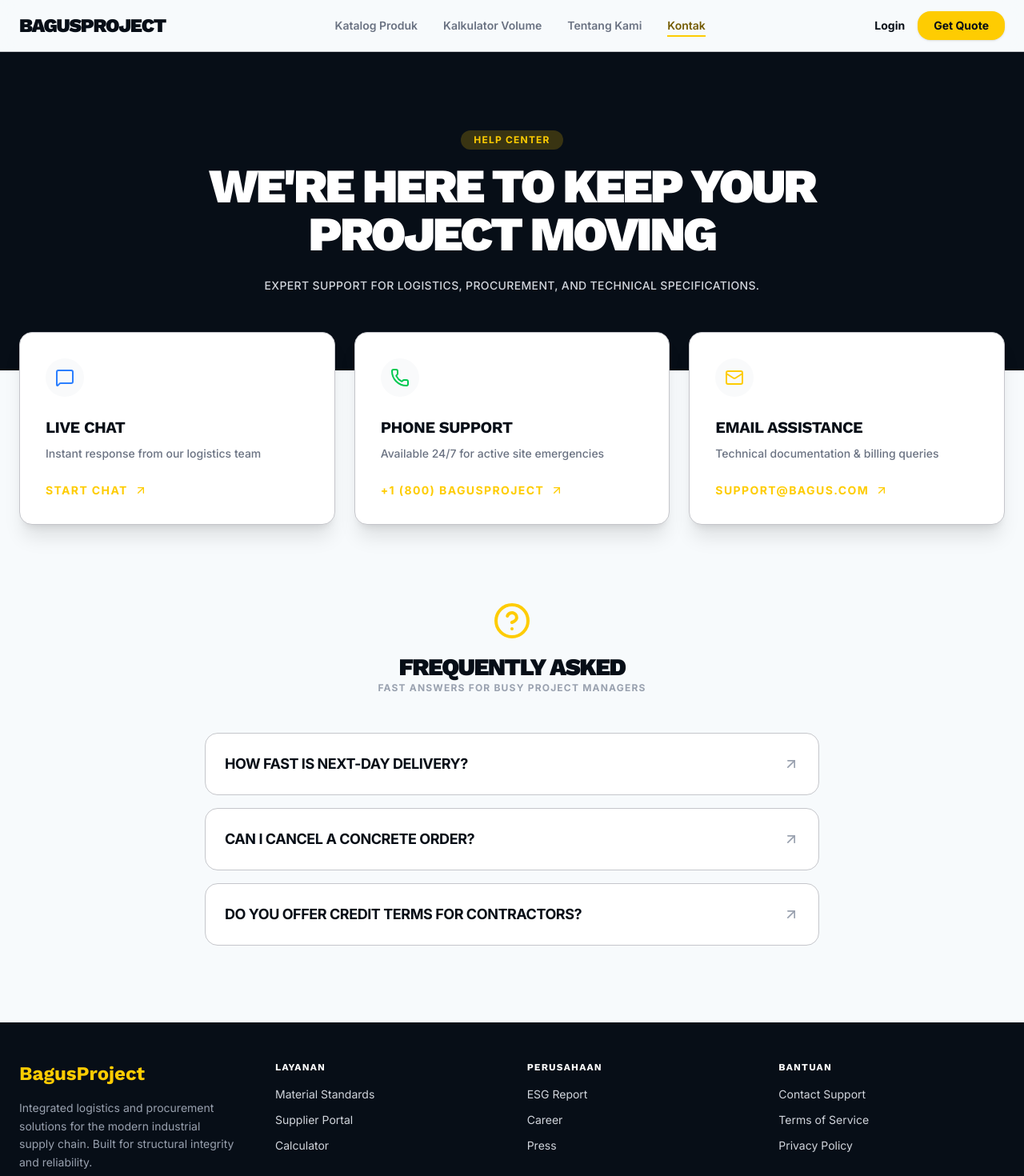
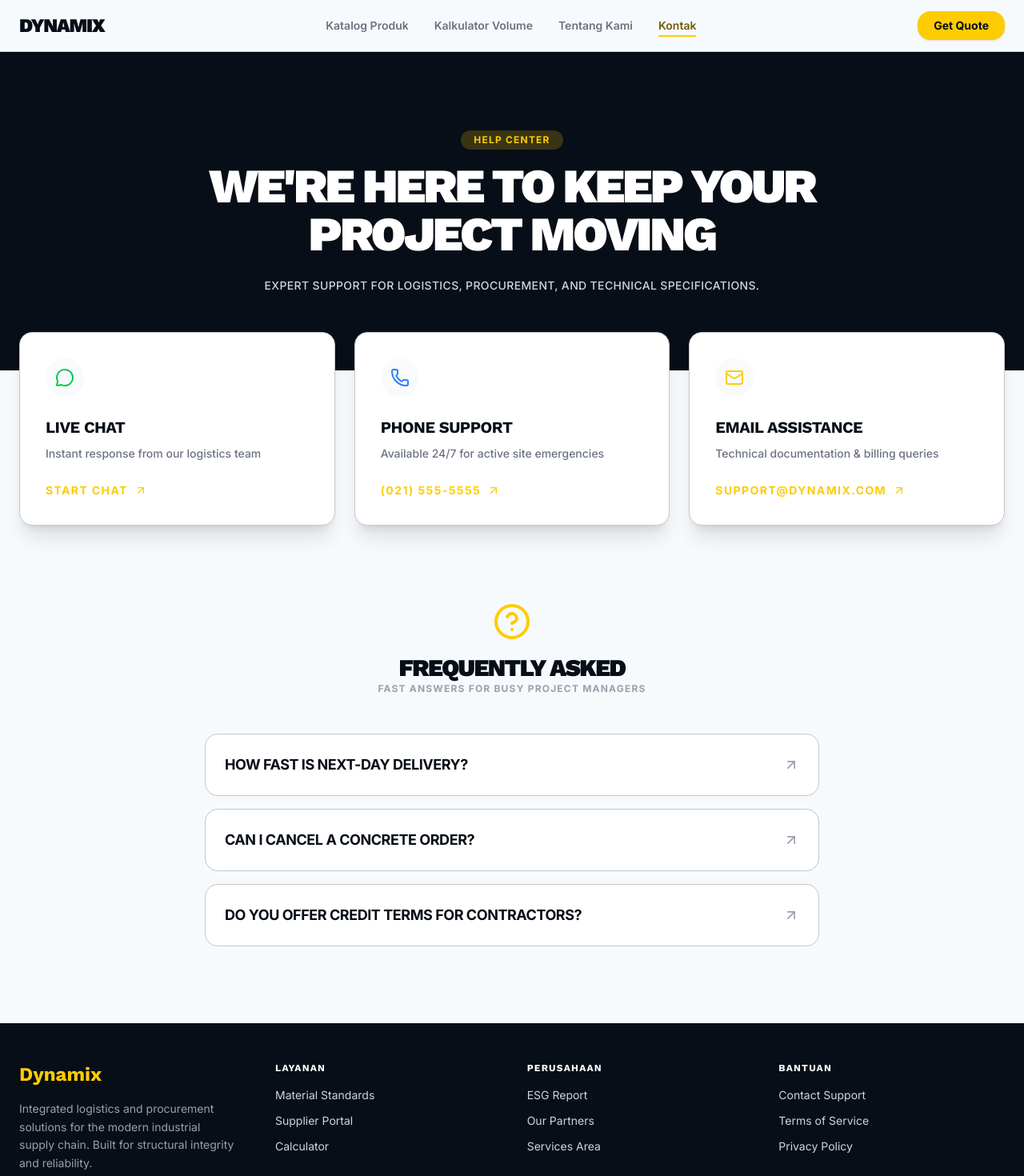
Before and after one commit to ugi85/devBos, a Vue app: page /support in a window 1280 px wide. Shown: the top 1470 px of the page at 80% size. Built offline with nearby package versions, Linux system fonts and the light colour scheme.

Commit message:
add:waTarget

```diff
--- a/index.html
+++ b/index.html
@@ -3,7 +3,7 @@
   <head>
     <meta charset="UTF-8" />
     <meta name="viewport" content="width=device-width, initial-scale=1.0" />
-    <title>BagusProject</title>
+    <title>Dynamix</title>
   </head>
   <body>
     <div id="app"></div>
--- a/metadata.json
+++ b/metadata.json
@@ -1,5 +1,5 @@
 {
-  "name": "BagusProject",
+  "name": "Dynamix",
   "description": "Premium industrial procurement platform for construction materials with structural integrity and transparency.",
   "requestFramePermissions": [],
   "majorCapabilities": []
--- a/src/components/Footer.vue
+++ b/src/components/Footer.vue
@@ -7,7 +7,7 @@ import { Share2, Globe, Mail } from 'lucide-vue-next';
     <div class="mx-auto max-w-7xl px-6 py-12">
       <div class="grid grid-cols-1 gap-12 lg:grid-cols-4">
         <div class="lg:col-span-1">
-          <span class="text-2xl font-bold text-secondary font-heading">BagusProject</span>
+          <span class="text-2xl font-bold text-secondary font-heading">Dynamix</span>
           <p class="mt-4 max-w-xs text-sm leading-relaxed text-gray-400">
             Integrated logistics and procurement solutions for the modern industrial supply chain.
             Built for structural integrity and reliability.
@@ -27,8 +27,8 @@ import { Share2, Globe, Mail } from 'lucide-vue-next';
             <h4 class="mb-4 text-xs font-bold uppercase tracking-widest text-white">Perusahaan</h4>
             <ul class="space-y-3 text-sm">
               <li><router-link to="/about" class="hover:text-secondary transition-colors">ESG Report</router-link></li>
-              <li><a href="#" class="hover:text-secondary transition-colors">Career</a></li>
-              <li><a href="#" class="hover:text-secondary transition-colors">Press</a></li>
+              <li><a href="#" class="hover:text-secondary transition-colors">Our Partners</a></li>
+              <li><a href="#" class="hover:text-secondary transition-colors">Services Area</a></li>
             </ul>
           </div>
           <div>
@@ -44,7 +44,7 @@ import { Share2, Globe, Mail } from 'lucide-vue-next';
 
       <div class="mt-12 flex flex-col items-center justify-between border-t border-gray-800 pt-8 md:flex-row">
         <p class="text-xs text-gray-500">
-          © 2024 BagusProject Logistics. Built for structural integrity.
+          © 2026 Dynamix Logistics. Built for structural integrity.
         </p>
         <div class="mt-4 flex gap-6 md:mt-0">
           <button class="text-gray-500 hover:text-white"><Share2 class="h-5 w-5" /></button>
--- a/src/components/Navbar.vue
+++ b/src/components/Navbar.vue
@@ -20,7 +20,7 @@ const navLinks = [
     <div class="mx-auto flex h-16 max-w-7xl items-center justify-between px-6">
       <router-link to="/" class="flex items-center gap-2">
         <span class="text-2xl font-black uppercase tracking-tighter text-primary font-heading">
-          BagusProject
+          Dynamix
         </span>
       </router-link>
 
@@ -64,12 +64,12 @@ const navLinks = [
             class="bg-transparent px-2 text-sm outline-none placeholder:text-gray-400"
           />
         </div> -->
-        <router-link to="/login" class="hidden text-sm font-bold text-primary hover:underline md:block">
+        <!-- <router-link to="/login" class="hidden text-sm font-bold text-primary hover:underline md:block">
           Login
+        </router-link> -->
+        <router-link to="/login" class="rounded-lg bg-secondary px-5 py-2 text-sm font-bold text-primary shadow-sm transition-transform active:scale-95">
+          Get Quote
         </router-link>
-        <button class="rounded-lg bg-secondary px-5 py-2 text-sm font-bold text-primary shadow-sm transition-transform active:scale-95">
-          Get Quote
-        </button>
         <button class="lg:hidden text-primary" @click="isMenuOpen = !isMenuOpen">
           <Menu class="h-6 w-6" />
         </button>
--- a/src/pages/AboutPage.vue
+++ b/src/pages/AboutPage.vue
@@ -41,7 +41,7 @@ import { ShieldCheck, Truck, Leaf, CheckCircle } from 'lucide-vue-next';
           <h2 class="text-4xl font-bold uppercase text-primary tracking-tighter">Kisah Kami</h2>
           <div class="h-1.5 w-20 bg-secondary" />
           <p class="text-lg leading-relaxed text-gray-500 font-medium whitespace-pre-line">
-            BagusProject lahir dari tantangan nyata di lapangan: kurangnya transparansi dan kompleksitas rantai pasok material konstruksi. Kami merevolusi industri dengan konsep <strong class="text-primary tracking-tight italic">"Beton Jujur"</strong>.
+            Dynamix lahir dari tantangan nyata di lapangan: kurangnya transparansi dan kompleksitas rantai pasok material konstruksi. Kami merevolusi industri dengan konsep <strong class="text-primary tracking-tight italic">"Beton Jujur"</strong>.
           </p>
           <p class="text-sm leading-relaxed text-gray-500">
              Dengan mengintegrasikan teknologi pelacakan GPS, audit digital, dan sistem pengadaan terintegrasi, kami memastikan setiap ton material yang Anda terima memiliki sertifikasi penuh dan harga yang transparan.
--- a/src/pages/HomePage.vue
+++ b/src/pages/HomePage.vue
@@ -8,7 +8,7 @@ import { ArrowRight, Box, Hammer, ShieldCheck, BarChart3, CloudRain } from 'luci
     <section class="relative h-[600px] overflow-hidden">
       <div class="absolute inset-0">
         <img
-          src="https://images.unsplash.com/photo-1541888946425-d81bb19240f5?q=80&w=2070&auto=format&fit=crop"
+          src="https://foto.wartaekonomi.co.id/files/arsip_foto_2021_07_30/pt_solusi_bangun_indonesia_tbk_sbi_102957_big.jpg?q=80&w=2070&auto=format&fit=crop"
           alt="Construction Site"
           class="h-full w-full object-cover"
         />
@@ -16,17 +16,17 @@ import { ArrowRight, Box, Hammer, ShieldCheck, BarChart3, CloudRain } from 'luci
       </div>
       <div class="relative mx-auto flex h-full max-w-7xl items-center px-6">
         <div class="max-w-2xl">
-          <span class="inline-block bg-secondary px-3 py-1 text-[10px] font-bold uppercase tracking-widest text-primary">
+          <!-- <span class="inline-block bg-secondary px-3 py-1 text-[10px] font-bold uppercase tracking-widest text-primary">
             Logistik Presisi
-          </span>
-          <h1 class="mt-6 text-5xl font-black leading-tight text-white md:text-6xl uppercase tracking-tighter">
-            BagusProject: Material Konstruksi Berkualitas & Transparan
+          </span> -->
+          <h1 class="mt-6 text-5xl font-black leading-tight text-white md:text-5xl uppercase tracking-tighter">
+            Material Konstruksi Berkualitas & Transparan
           </h1>
           <p class="mt-6 text-lg text-gray-300">
             Platform pengadaan material industri yang memprioritaskan integritas struktural, efisiensi biaya, dan kepastian volume untuk setiap proyek Anda.
           </p>
           <div class="mt-10 flex flex-wrap gap-4">
-            <router-link
+            <!-- <router-link
               to="/catalog"
               class="flex items-center gap-2 bg-secondary px-8 py-4 font-bold text-primary transition-transform hover:translate-y-[-2px]"
             >
@@ -38,7 +38,7 @@ import { ArrowRight, Box, Hammer, ShieldCheck, BarChart3, CloudRain } from 'luci
               class="bg-white/10 px-8 py-4 font-bold text-white backdrop-blur-md transition-colors hover:bg-white/20"
             >
               Lihat Katalog
-            </router-link>
+            </router-link> -->
           </div>
         </div>
       </div>
@@ -199,7 +199,7 @@ import { ArrowRight, Box, Hammer, ShieldCheck, BarChart3, CloudRain } from 'luci
             <p class="mx-auto mt-6 max-w-2xl text-lg font-medium text-accent">Dapatkan penawaran harga terbaik untuk proyek komersial maupun residensial Anda. Hubungi tim ahli kami untuk konsultasi teknis gratis.</p>
             <div class="mt-10 flex flex-wrap justify-center gap-6">
                <router-link to="/catalog" class="bg-primary px-10 py-4 text-sm font-bold uppercase tracking-widest text-white shadow-xl transition-transform active:scale-95">Mulai Proyek Sekarang</router-link>
-               <router-link to="/support" class="border-2 border-primary px-10 py-4 text-sm font-bold uppercase tracking-widest text-primary transition-colors hover:bg-primary hover:text-white">Konsultasi Sales</router-link>
+               <a href="https://wa.me/6282298045418?text=Hello,%20I%20would%20like%20to%20inquire%20about%20your%20products." target="_blank"  class="border-2 border-primary px-10 py-4 text-sm font-bold uppercase tracking-widest text-primary transition-colors hover:bg-primary hover:text-white">Konsultasi Sales</a>
             </div>
           </div>
        </div>
--- a/src/pages/LoginPage.vue
+++ b/src/pages/LoginPage.vue
@@ -12,7 +12,7 @@ import { ArrowRight, Lock, Mail } from 'lucide-vue-next';
           WELCOME BACK
         </h1>
         <p class="mt-2 text-xs font-bold uppercase tracking-widest text-gray-500">
-          Secure access to BagusProject dashboard
+          Secure access to Dynamix dashboard
         </p>
       </div>
 
--- a/src/pages/SupportPage.vue
+++ b/src/pages/SupportPage.vue
@@ -1,5 +1,5 @@
 <script setup lang="ts">
-import { MessageSquare, Phone, Mail, HelpCircle, ArrowUpRight } from 'lucide-vue-next';
+import { MessageCircle, Phone, Mail, HelpCircle, ArrowUpRight } from 'lucide-vue-next';
 
 const faqs = [
   {
@@ -38,16 +38,28 @@ const faqs = [
       <!-- Contact Grid -->
       <div class="grid gap-6 md:grid-cols-3">
         <div v-for="(item, i) in [
-          { icon: MessageSquare, title: 'Live Chat', desc: 'Instant response from our logistics team', action: 'Start Chat', color: 'text-blue-500' },
-          { icon: Phone, title: 'Phone Support', desc: 'Available 24/7 for active site emergencies', action: '+1 (800) BagusProject', color: 'text-green-500' },
-          { icon: Mail, title: 'Email Assistance', desc: 'Technical documentation & billing queries', action: 'support@bagus.com', color: 'text-secondary' },
+          { icon: MessageCircle, title: 'Live Chat', desc: 'Instant response from our logistics team', action: 'Start Chat', color: 'text-green-500' },
+          { icon: Phone, title: 'Phone Support', desc: 'Available 24/7 for active site emergencies', action: '(021) 555-5555', color: 'text-blue-500' },
+          { icon: Mail, title: 'Email Assistance', desc: 'Technical documentation & billing queries', action: 'support@dynamix.com', color: 'text-secondary' },
         ]" :key="i" class="rounded-2xl border border-outline-variant bg-white p-8 shadow-xl">
           <div :class="`mb-6 flex h-12 w-12 items-center justify-center rounded-xl bg-gray-50 ${item.color}`">
              <component :is="item.icon" class="h-6 w-6" />
           </div>
           <h3 class="text-xl font-bold font-heading uppercase tracking-tight">{{ item.title }}</h3>
           <p class="mt-2 text-sm text-gray-500 leading-relaxed font-medium">{{ item.desc }}</p>
-          <button class="mt-6 flex items-center gap-2 text-sm font-black uppercase tracking-widest text-secondary hover:underline">
+          <a
+            v-if="item.title === 'Live Chat'"
+            href="https://wa.me/6282298045418?text=Hello,%20I%20would%20like%20to%20inquire%20about%20your%20products."
+            target="_blank"
+            rel="noopener noreferrer"
+            class="mt-6 inline-flex items-center gap-2 text-sm font-black uppercase tracking-widest text-secondary hover:underline"
+          >
+            {{ item.action }} <ArrowUpRight class="h-4 w-4" />
+          </a>
+          <button
+            v-else
+            class="mt-6 flex items-center gap-2 text-sm font-black uppercase tracking-widest text-secondary hover:underline"
+          >
             {{ item.action }} <ArrowUpRight class="h-4 w-4" />
           </button>
         </div>
```
